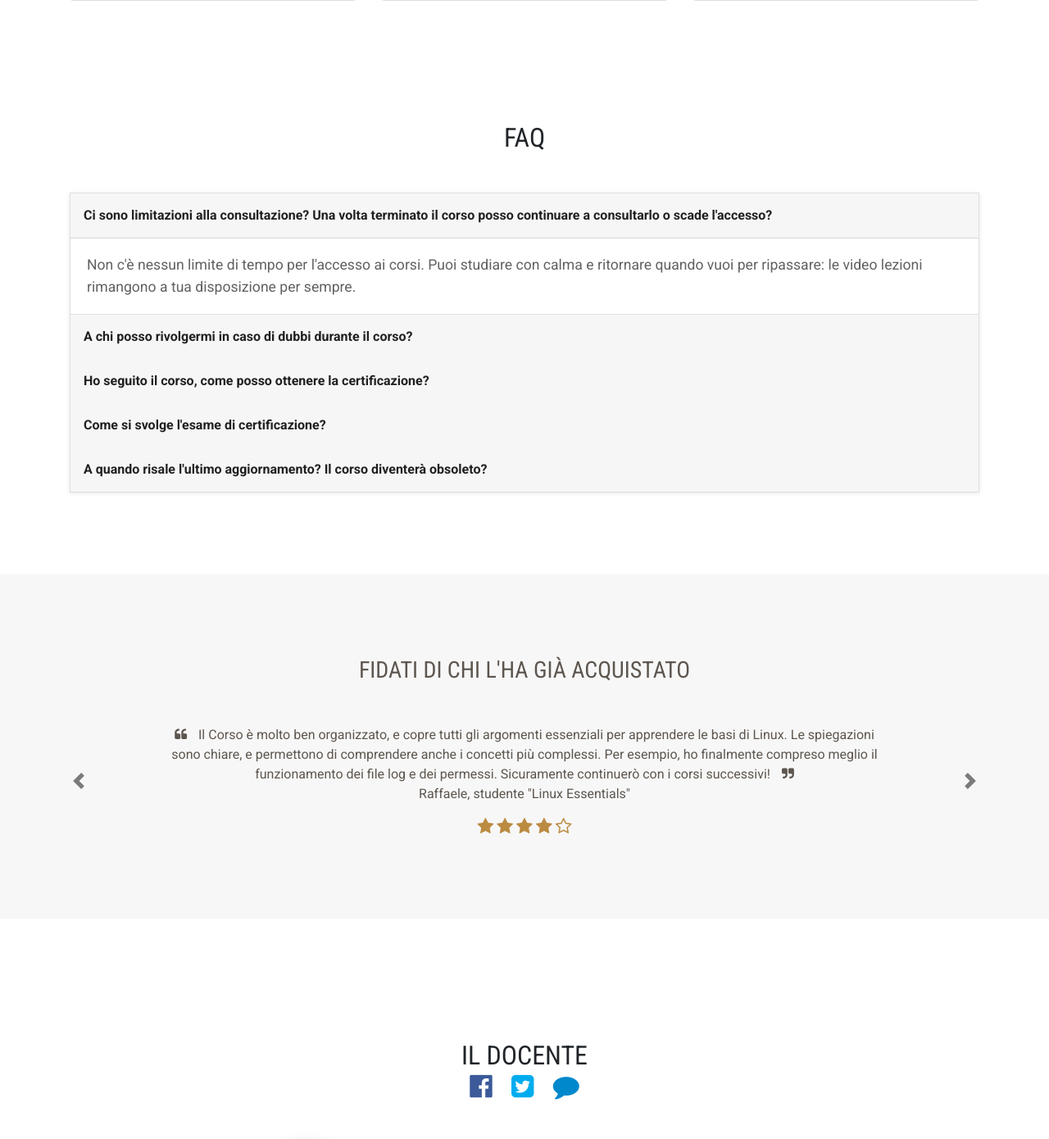
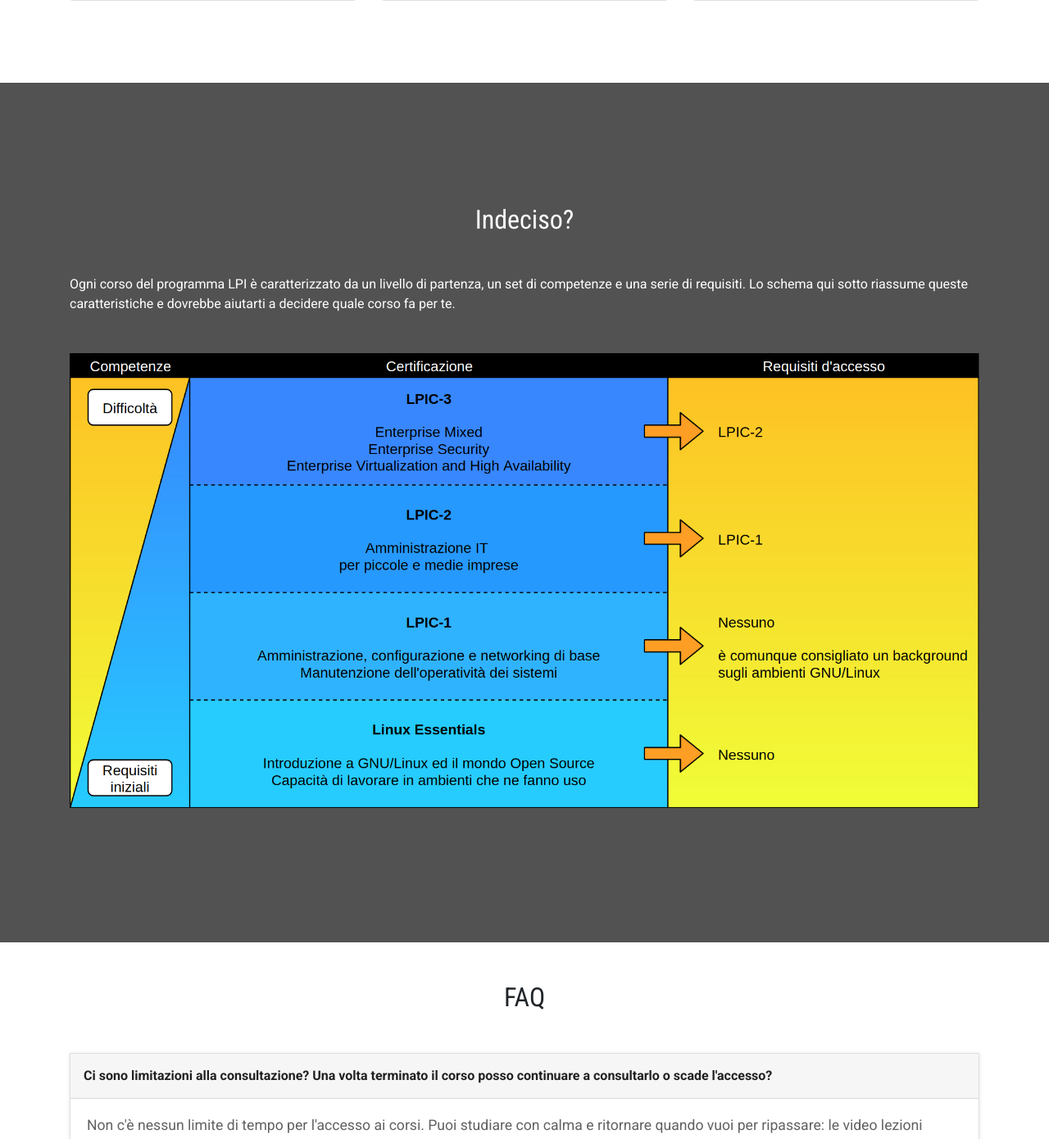
Before and after one commit to morrolinuxyt/CorsoLinux, a PHP site: page / in a window 1280 px wide. Shown: the part 3418-4808 px from the top of the page at 82% size. Run offline with PHP 8.4, Linux system fonts and the light colour scheme; data that the repository does not hold is empty; some libraries are stand-ins or nearby versions.

Commit message:
Added courses comparison
Co-Authored-By: morrolinux <20294254+morrolinux@users.noreply.github.com>

```diff
--- a/css/style.css
+++ b/css/style.css
@@ -170,6 +170,11 @@
   padding-top: 0px;
 }
 
+#comparison{
+  background-color: #525252;
+  color: white;
+}
+
 /*FAQ courtesy of https://codepen.io/moso/pen/vKGxMx?editors=1100*/
 .faq-nav {
   flex-direction: column;
--- a/index.php
+++ b/index.php
@@ -200,6 +200,16 @@
           </div>
         </a>
       </div>
+    </div>
+  </section>
+
+  <section id="comparison">
+    <div class="container">
+      <p class="mb-5 text-justify">
+        <h2 class="my-5 text-center">Indeciso?</h2>
+        Ogni corso del programma LPI è caratterizzato da un livello di partenza, un set di competenze e una serie di requisiti. Lo schema qui sotto riassume queste caratteristiche e dovrebbe aiutarti a decidere quale corso fa per te.
+        <img src="assets/courses-comparison.png" width="100%" class="my-5 text-center">
+      </p>
     </div>
   </section>
 
```
Also changed, not shown: assets/courses-comparison.png (added).
